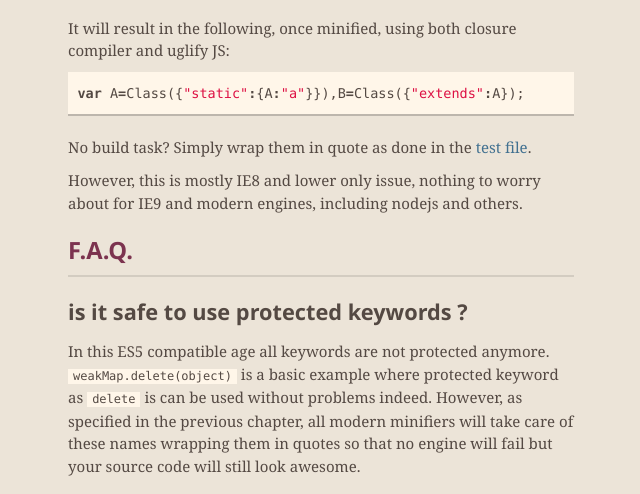
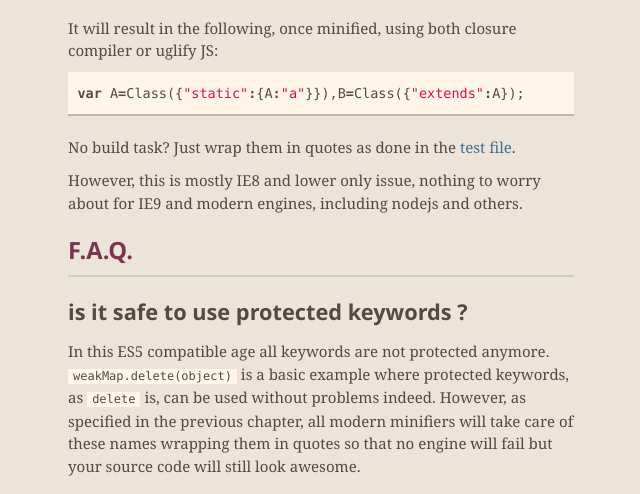
Before and after one commit to WebReflection/es-class, a plain HTML site: page index.html in a window 1280 px wide. Shown: the part 2229-2723 px from the top of the page, 319-959 px from the left. Drawn offline with nearby package versions, Linux system fonts and the light colour scheme.

```diff
--- a/index.html
+++ b/index.html
@@ -54,7 +54,7 @@
 <h3>
 <a name="simple-semantic-and-lightweight" class="anchor" href="#simple-semantic-and-lightweight"><span class="octicon octicon-link"></span></a>Simple, semantic, and lightweight</h3>
 
-<p>This basic tool to define classes fits in few bytes (~570) bringing a semantic and elegant way to define <a href="http://webreflection.github.io/es-class/test">cross platform</a> all classes you need.</p>
+<p>This basic tool to define classes fits in few bytes (~580) bringing a semantic and elegant way to define <a href="http://webreflection.github.io/es-class/test">cross platform</a> all classes you need.</p>
 
 <div class="highlight highlight-js"><pre><span class="kd">var</span> <span class="nx">Rectangle</span> <span class="o">=</span> <span class="k">new</span> <span class="nx">Class</span><span class="p">({</span>
   <span class="nx">constructor</span><span class="o">:</span> <span class="kd">function</span> <span class="nx">Rectangle</span><span class="p">(</span><span class="nx">width</span><span class="p">,</span> <span class="nx">height</span><span class="p">)</span> <span class="p">{</span>
@@ -119,12 +119,12 @@
 <span class="p">});</span>
 </pre></div>
 
-<p>It will result in the following, once minified, using both closure compiler and uglify JS:</p>
+<p>It will result in the following, once minified, using both closure compiler or uglify JS:</p>
 
 <div class="highlight highlight-js"><pre><span class="kd">var</span> <span class="nx">A</span><span class="o">=</span><span class="nx">Class</span><span class="p">({</span><span class="s2">"static"</span><span class="o">:</span><span class="p">{</span><span class="nx">A</span><span class="o">:</span><span class="s2">"a"</span><span class="p">}}),</span><span class="nx">B</span><span class="o">=</span><span class="nx">Class</span><span class="p">({</span><span class="s2">"extends"</span><span class="o">:</span><span class="nx">A</span><span class="p">});</span>
 </pre></div>
 
-<p>No build task? Simply wrap them in quote as done in the <a href="test/es-class.js">test file</a>.</p>
+<p>No build task? Just wrap them in quotes as done in the <a href="test/es-class.js">test file</a>.</p>
 
 <p>However, this is mostly IE8 and lower only issue, nothing to worry about for IE9 and modern engines, including nodejs and others.</p>
 
@@ -134,7 +134,7 @@
 <h4>
 <a name="is-it-safe-to-use-protected-keywords-" class="anchor" href="#is-it-safe-to-use-protected-keywords-"><span class="octicon octicon-link"></span></a>is it safe to use protected keywords ?</h4>
 
-<p>In this ES5 compatible age all keywords are not protected anymore. <code>weakMap.delete(object)</code> is a basic example where protected keyword as <code>delete</code> is can be used without problems indeed. However, as specified in the previous chapter, all modern minifiers will take care of these names wrapping them in quotes so that no engine will fail but your source code will still look awesome.</p>
+<p>In this ES5 compatible age all keywords are not protected anymore. <code>weakMap.delete(object)</code> is a basic example where protected keywords, as <code>delete</code> is, can be used without problems indeed. However, as specified in the previous chapter, all modern minifiers will take care of these names wrapping them in quotes so that no engine will fail but your source code will still look awesome.</p>
 
 <h4>
 <a name="but-why-using-protected-keywords-" class="anchor" href="#but-why-using-protected-keywords-"><span class="octicon octicon-link"></span></a>but why using protected keywords ?</h4>
```
Also changed, not shown: params.json (+1 -1 lines).
